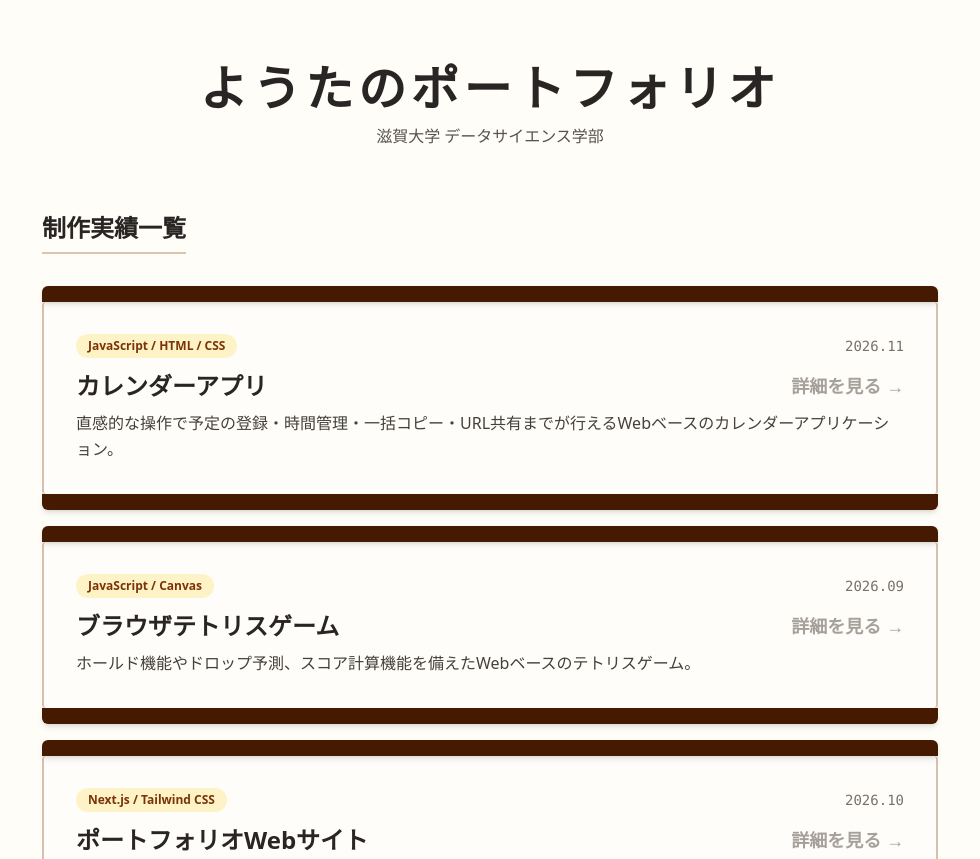
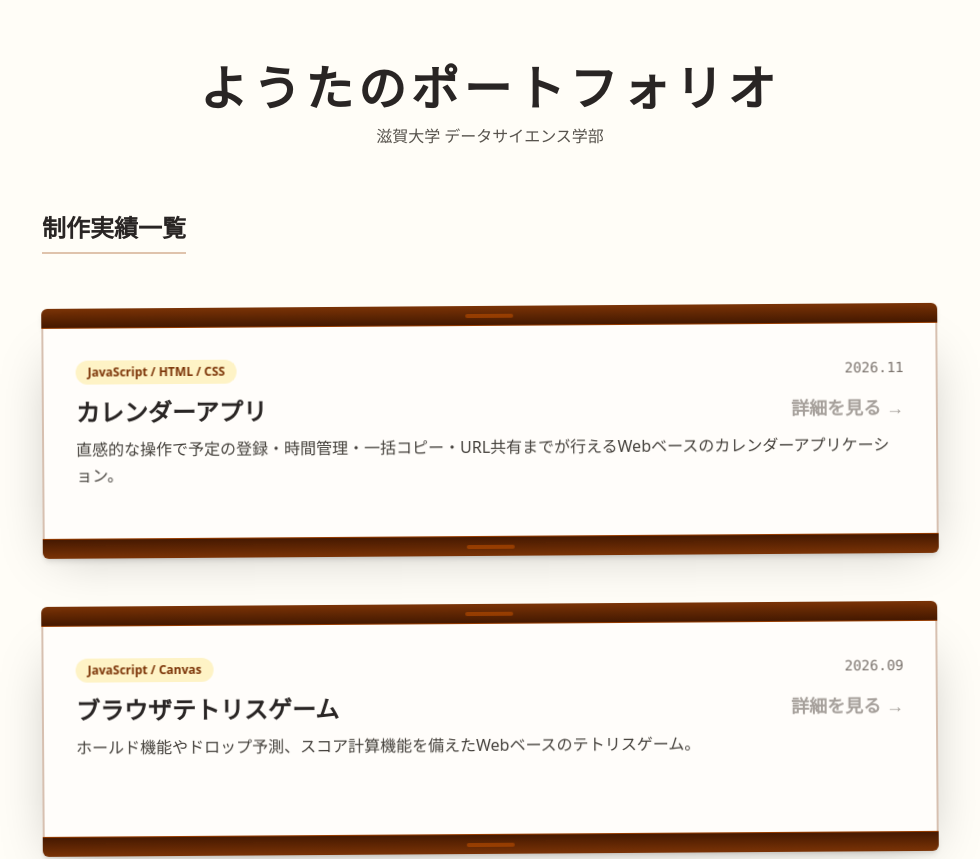
Before and after one commit to you1123242/my-portfolio, a Next.js app: page / in a window 1280 px wide. Shown: the top 859 px of the page, without its empty margins (150-1130 px from the left). Built offline with nearby package versions, Linux system fonts and the light colour scheme.

Commit message:
Update ScrollCard.tsx

```diff
--- a/src/components/ScrollCard.tsx
+++ b/src/components/ScrollCard.tsx
@@ -1,72 +1,139 @@
 "use client";
 
-import { useEffect, useRef, useState, ReactNode } from "react";
+import { useState, useRef, ReactNode } from "react";
 
 interface ScrollCardProps {
   children: ReactNode;
+  floatDelay?: number; // 浮遊タイミングをカードごとにずらすための秒数
 }
 
-export default function ScrollCard({ children }: ScrollCardProps) {
-  const [isOpen, setIsOpen] = useState(false);
-  const cardRef = useRef<HTMLDivElement>(null);
+export default function ScrollCard({ children, floatDelay = 0 }: ScrollCardProps) {
+  // 巻物の高さ（px）
+  const [height, setHeight] = useState<number>(210);
+  // 無重力空間での移動位置（x, y）
+  const [position, setPosition] = useState({ x: 0, y: 0 });
+  // 操作状態（'none' | 'move' | 'resize-top' | 'resize-bottom'）
+  const [dragMode, setDragMode] = useState<'none' | 'move' | 'resize-top' | 'resize-bottom'>('none');
 
-  useEffect(() => {
-    const observer = new IntersectionObserver(
-      ([entry]) => {
-        // 画面内に30%以上入ったら巻物を開く
-        if (entry.isIntersecting) {
-          setIsOpen(true);
-        }
-      },
-      { threshold: 0.3 }
-    );
+  const startPointer = useRef({ x: 0, y: 0 });
+  const startState = useRef({ x: 0, y: 0, height: 210 });
+  const hasDragged = useRef(false);
 
-    if (cardRef.current) {
-      observer.observe(cardRef.current);
+  // ドラッグ開始（本体移動 / 上軸伸縮 / 下軸伸縮）
+  const handlePointerDown = (
+    e: React.PointerEvent,
+    mode: 'move' | 'resize-top' | 'resize-bottom'
+  ) => {
+    e.stopPropagation();
+    (e.currentTarget as HTMLElement).setPointerCapture(e.pointerId);
+
+    setDragMode(mode);
+    hasDragged.current = false;
+    startPointer.current = { x: e.clientX, y: e.clientY };
+    startState.current = { x: position.x, y: position.y, height };
+  };
+
+  // ドラッグ中の計算
+  const handlePointerMove = (e: React.PointerEvent) => {
+    if (dragMode === 'none') return;
+
+    const dx = e.clientX - startPointer.current.x;
+    const dy = e.clientY - startPointer.current.y;
+
+    // 5px以上動かしたら「クリックではなくドラッグ操作」と判定
+    if (Math.abs(dx) > 5 || Math.abs(dy) > 5) {
+      hasDragged.current = true;
     }
 
-    return () => {
-      if (cardRef.current) {
-        observer.unobserve(cardRef.current);
-      }
-    };
-  }, []);
+    if (dragMode === 'move') {
+      // 巻物全体の移動
+      setPosition({
+        x: startState.current.x + dx,
+        y: startState.current.y + dy,
+      });
+    } else if (dragMode === 'resize-bottom') {
+      // 下の軸を引っ張って伸縮（最小90px 〜 最大450px）
+      const newHeight = Math.max(90, Math.min(450, startState.current.height + dy));
+      setHeight(newHeight);
+    } else if (dragMode === 'resize-top') {
+      // 上の軸を引っ張って伸縮（上方向に広げた分、位置も調整）
+      const newHeight = Math.max(90, Math.min(450, startState.current.height - dy));
+      const actualDelta = newHeight - startState.current.height;
+      setHeight(newHeight);
+      setPosition({
+        x: startState.current.x,
+        y: startState.current.y - actualDelta,
+      });
+    }
+  };
+
+  // ドラッグ終了
+  const handlePointerUp = (e: React.PointerEvent) => {
+    if (dragMode === 'none') return;
+    (e.currentTarget as HTMLElement).releasePointerCapture(e.pointerId);
+    setDragMode('none');
+  };
+
+  // ドラッグ直後のリンク遷移（誤クリック）を防止
+  const handleClickCapture = (e: React.MouseEvent) => {
+    if (hasDragged.current) {
+      e.preventDefault();
+      e.stopPropagation();
+    }
+  };
 
   return (
     <div
-      ref={cardRef}
-      className={`relative transition-all duration-1000 ease-out transform ${
-        isOpen
-          ? "opacity-100 translate-y-0 scale-100"
-          : "opacity-0 translate-y-12 scale-95"
-      }`}
+      style={{
+        transform: `translate(${position.x}px, ${position.y}px)`,
+        zIndex: dragMode !== 'none' ? 50 : 10,
+      }}
+      className="relative select-none touch-none transition-shadow"
+      onClickCapture={handleClickCapture}
     >
-      {/* 上側の巻き軸パーツ（開くときに上に移動） */}
-      <div
-        className={`absolute -top-3 left-0 right-0 h-4 bg-amber-950 rounded-t-md shadow-md z-10 transition-transform duration-1000 ease-out ${
-          isOpen ? "-translate-y-1" : "translate-y-8"
-        }`}
-      />
-
-      {/* 巻物の紙本体（clip-pathで上下に広がるアニメーション） */}
+      {/* 無重力でゆらゆら浮くラッパー（ドラッグ中だけ一時停止して掴みやすくする） */}
       <div
         style={{
-          clipPath: isOpen
-            ? "inset(0% 0% 0% 0%)"
-            : "inset(50% 0% 50% 0%)",
-          transition: "clip-path 1.2s cubic-bezier(0.16, 1, 0.3, 1)",
+          animationDelay: `${floatDelay}s`,
+          animationPlayState: dragMode !== 'none' ? 'paused' : 'running',
         }}
-        className="bg-[#fffdfa] border-x-2 border-amber-900/30 shadow-2xl rounded-sm p-6 sm:p-8"
+        className="animate-zero-gravity"
       >
-        {children}
+        {/* 上側の巻き軸（ドラッグで伸縮） */}
+        <div
+          onPointerDown={(e) => handlePointerDown(e, 'resize-top')}
+          onPointerMove={handlePointerMove}
+          onPointerUp={handlePointerUp}
+          title="上下にドラッグして巻物を伸縮"
+          className="h-5 bg-gradient-to-b from-amber-900 to-amber-950 rounded-t-md shadow-md cursor-ns-resize flex items-center justify-center border-b border-amber-800 hover:brightness-110"
+        >
+          <div className="w-12 h-1 bg-amber-700/60 rounded-full" />
+        </div>
+
+        {/* 巻物の紙本体（ドラッグで無重力空間を移動） */}
+        <div
+          onPointerDown={(e) => handlePointerDown(e, 'move')}
+          onPointerMove={handlePointerMove}
+          onPointerUp={handlePointerUp}
+          style={{ height: `${height}px` }}
+          className={`bg-[#fffdfa] border-x-2 border-amber-900/30 shadow-2xl p-6 sm:p-8 overflow-y-auto ${
+            dragMode === 'move' ? 'cursor-grabbing shadow-amber-950/20' : 'cursor-grab'
+          }`}
+        >
+          {children}
+        </div>
+
+        {/* 下側の巻き軸（ドラッグで伸縮） */}
+        <div
+          onPointerDown={(e) => handlePointerDown(e, 'resize-bottom')}
+          onPointerMove={handlePointerMove}
+          onPointerUp={handlePointerUp}
+          title="上下にドラッグして巻物を伸縮"
+          className="h-5 bg-gradient-to-t from-amber-900 to-amber-950 rounded-b-md shadow-md cursor-ns-resize flex items-center justify-center border-t border-amber-800 hover:brightness-110"
+        >
+          <div className="w-12 h-1 bg-amber-700/60 rounded-full" />
+        </div>
       </div>
-
-      {/* 下側の巻き軸パーツ（開くときに下に移動） */}
-      <div
-        className={`absolute -bottom-3 left-0 right-0 h-4 bg-amber-950 rounded-b-md shadow-md z-10 transition-transform duration-1000 ease-out ${
-          isOpen ? "translate-y-1" : "-translate-y-8"
-        }`}
-      />
     </div>
   );
 }
```
